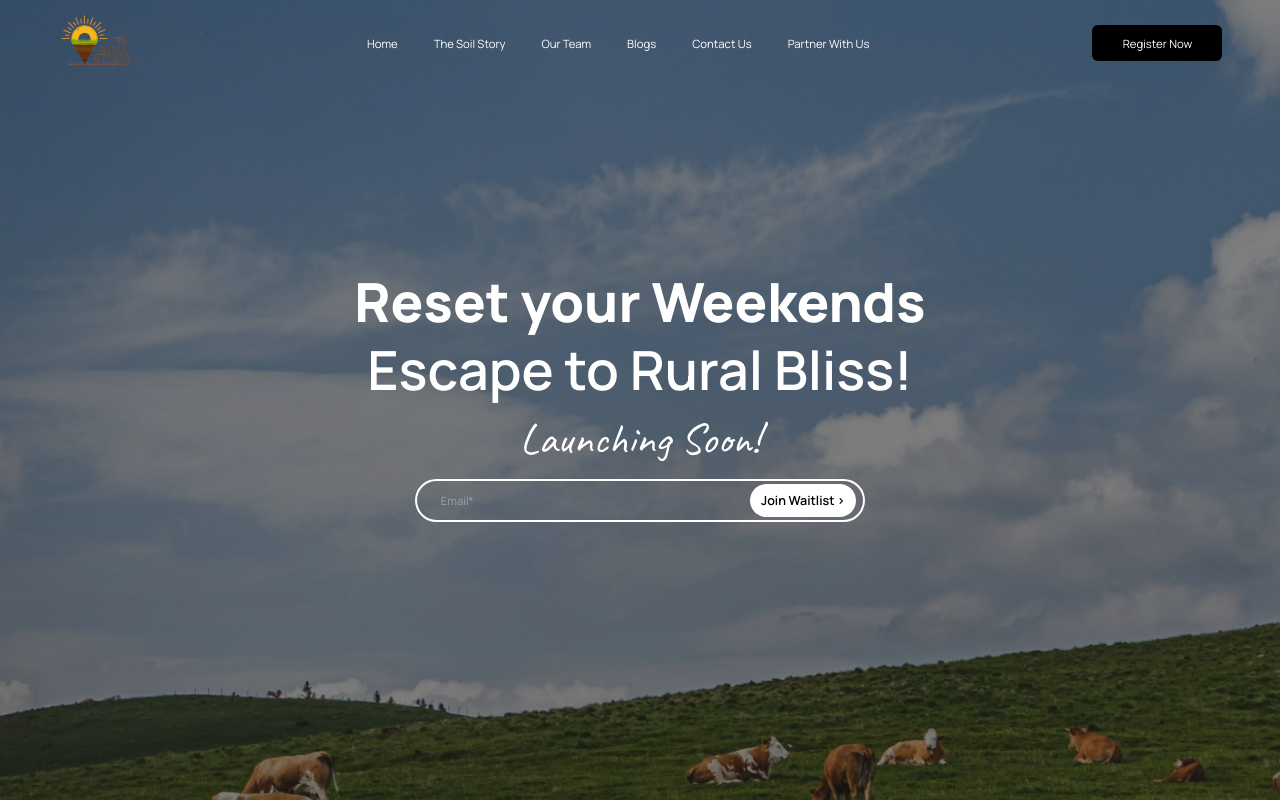
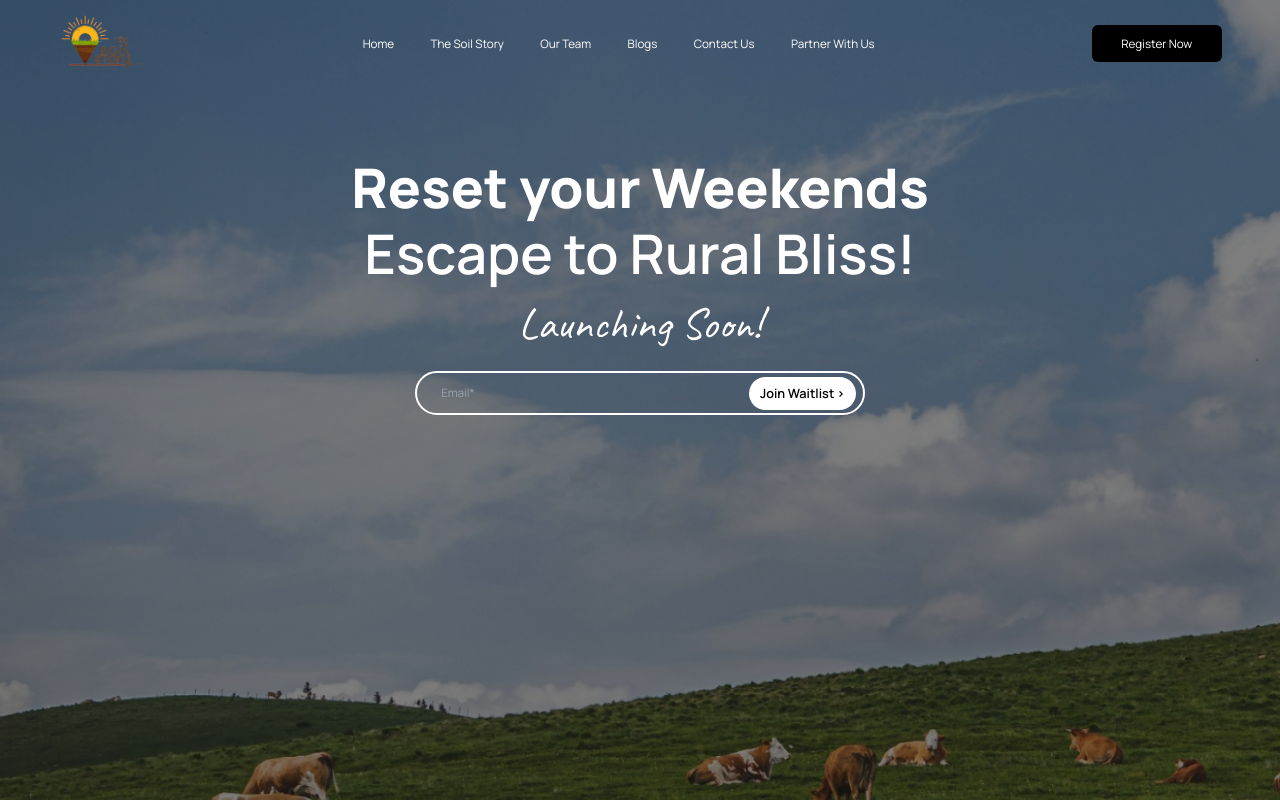
Before and after one commit to celestialeo/thesoilstory, a React (Vite) app: page / in a window 1280 px wide. Shown: the top 800 px of the page. Built offline with nearby package versions, Linux system fonts and the light colour scheme.

Commit message:
team edits

```diff
--- a/src/App.css
+++ b/src/App.css
@@ -2,13 +2,13 @@
 @import url("https://fonts.googleapis.com/css2?family=Caveat:wght@400..700&display=swap");
 
 html {
-  font-size: 90%; /* Default font size for scaling */
+  font-size: 91%; /* Default font size for scaling */
 }
 
 body {
   font-family: "Manrope", sans-serif;
   font-optical-sizing: auto;
-  font-size: 0.79rem;
+  font-size: 0.8rem;
   margin: 0;
   padding: 0;
   box-sizing: border-box;
--- a/src/components/AboutUs/WhyChooseUs.jsx
+++ b/src/components/AboutUs/WhyChooseUs.jsx
@@ -26,7 +26,7 @@ const WhyChooseUs = () => {
       <div className="flex px-32 mb-20">
         <div className=" w-[90%]">
           <motion.h2
-            className="text-4xl font-bold mb-14"
+            className="text-4xl font-bold mb-12"
             initial="hidden"
             whileInView="visible"
             transition={{ duration: 1.6 }}
--- a/src/components/Home/Home1.jsx
+++ b/src/components/Home/Home1.jsx
@@ -61,10 +61,10 @@ function Home1() {
             hidden: { opacity: 0, x: 0 },
           }}
         >
-          <h1 className="font-extrabold text-6xl text-white mt-32">
+          <h1 className="font-extrabold text-6xl text-white mt-34">
             Reset your Weekends
           </h1>
-          <h1 className="font-semibold text-6xl text-white mt-4">
+          <h1 className="font-semibold text-6xl text-white mt-3">
             Escape to Rural Bliss!
           </h1>
           <h2
@@ -75,7 +75,7 @@ function Home1() {
           </h2>
           <center>
             <form onSubmit={handleSubmit}>
-              <div className="bg-transparent rounded-full w-[450px] py-1 px-2 flex justify-between mt-5 ps-5 border-white border-2">
+              <div className="bg-transparent rounded-full w-[450px] py-1 px-2 flex justify-between mt-7 ps-5 border-white border-2">
                 <input
                   placeholder=" Email*"
                   className=" rounded-full p-1 bg-transparent text-white border-0 focus:outline-none"
```
